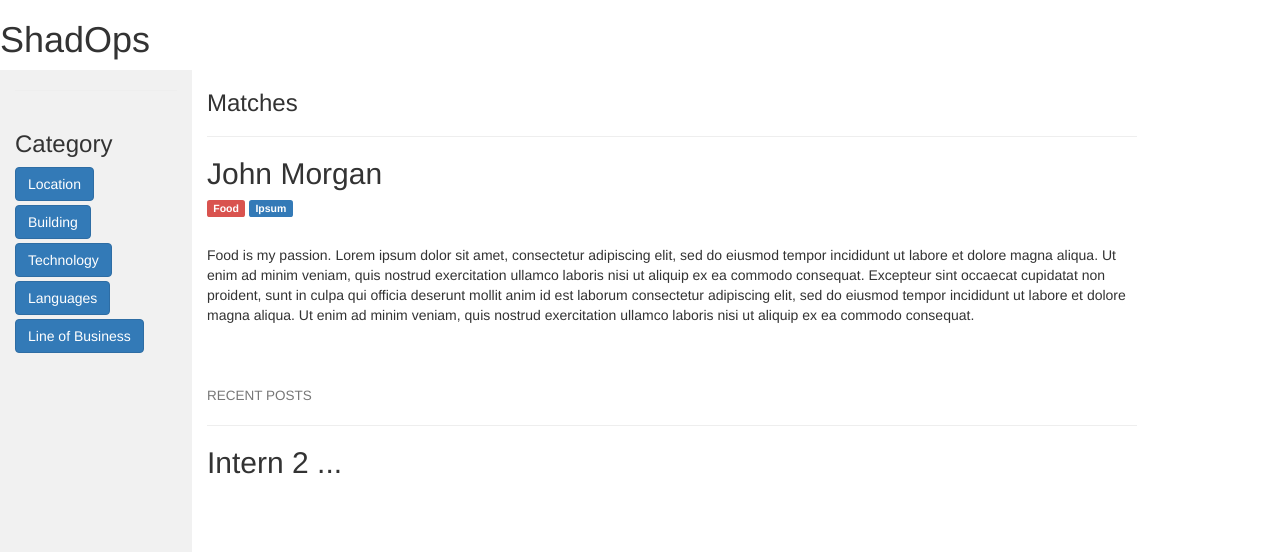
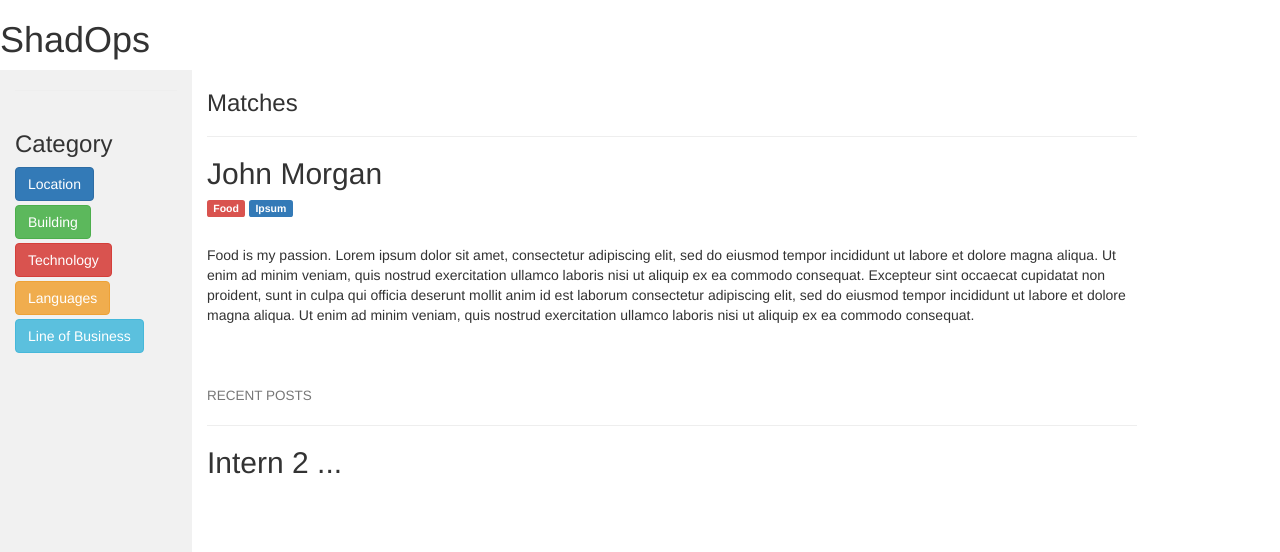
Before and after one commit to ldpr23/shadops, a Django app: template templates/shadopsapp/main.html in a window 1280 px wide. Shown: the top 552 px of the page. Run offline with Django 3.2, Linux system fonts and the light colour scheme; the template is opened without the code that fills it, so the values that code supplies are empty; some libraries are stand-ins or nearby versions.

Commit message:
Add soe things

```diff
--- a/templates/shadopsapp/main.html
+++ b/templates/shadopsapp/main.html
@@ -40,7 +40,7 @@
                     <div class = "spacer"></div>
 
                     <div>
-                        <button class="btn btn-primary" type="button" data-toggle="collapse" data-target="#collapseExample" aria-expanded="false" aria-controls="collapseExample">
+                        <button class="btn btn-success" type="button" data-toggle="collapse" data-target="#collapseExample" aria-expanded="false" aria-controls="collapseExample">
                             Building
                         </button>
                         <div class = "collapse" id="collapseExample" >
@@ -52,7 +52,7 @@
 
 
                     <div>
-                        <button class="btn btn-primary" type="button" data-toggle="collapse" data-target="#collapseTech" aria-expanded="false" aria-controls="collapseExample">
+                        <button class="btn btn-danger" type="button" data-toggle="collapse" data-target="#collapseTech" aria-expanded="false" aria-controls="collapseExample">
                             Technology
                         </button>
                         <div class = "collapse" id="collapseTech" >
@@ -63,7 +63,7 @@
                     <div class = "spacer"></div>
 
                     <div>
-                        <button class="btn btn-primary" type="button" data-toggle="collapse" data-target="#collapseLang" aria-expanded="false" aria-controls="collapseExample">
+                        <button class="btn btn-warning" type="button" data-toggle="collapse" data-target="#collapseLang" aria-expanded="false" aria-controls="collapseExample">
                             Languages
                         </button>
                         <div class = "collapse" id="collapseLang" >
@@ -74,7 +74,7 @@
                     <div class = "spacer"></div>
 
                     <div>
-                        <button class="btn btn-primary" type="button" data-toggle="collapse" data-target="#collapseBusiness" aria-expanded="false" aria-controls="collapseExample">
+                        <button class="btn btn-info" type="button" data-toggle="collapse" data-target="#collapseBusiness" aria-expanded="false" aria-controls="collapseExample">
                             Line of Business
                         </button>
                         <div class = "collapse" id="collapseBusiness" >
```
